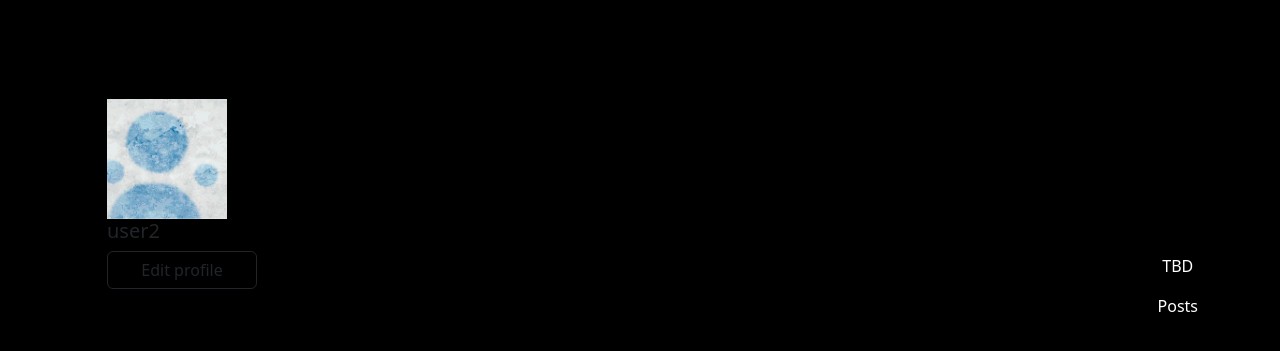
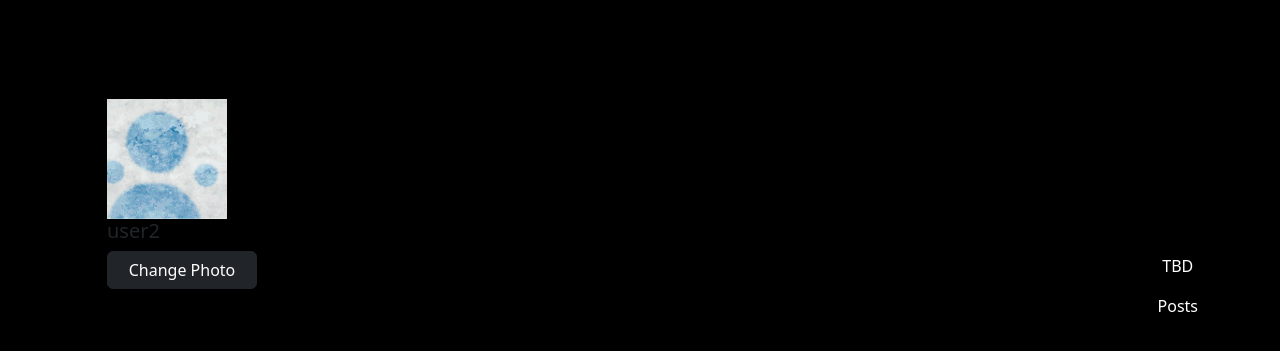
Before and after one commit to ZheZheDoshka/djangoBlog, a Django app: a page that uses sampleBlog/core/templates/core/base.html in a window 1280 px wide. Shown: the part 56-407 px from the top of the page. Run offline with Django 4.2, Linux system fonts and the light colour scheme; data comes from the database, SQL or seed files in the repository; both versions use the stored data as it was after the commit; some libraries are stand-ins or nearby versions.

Commit message:
added static file support, in the process of making upload custom image for profile function

```diff
--- a/sampleBlog/core/templates/core/base.html
+++ b/sampleBlog/core/templates/core/base.html
@@ -4,13 +4,14 @@
 <head>
     <meta charset="UTF-8">
     <meta name="viewport" content ="width=device_width, initial-scale=1.0">
+    {% load static %}
     {% load i18n %}
     {% load bootstrap5 %}
     {% bootstrap_css %}
     {% bootstrap_javascript %}
     <title>{% block title %} {% endblock %}</title>
 
-
+    {% block extrascripts %}{% endblock %}
 </head>
 <body class ="text-white" style="background-color:black;">
 {% include 'core/navbar.html' %}
--- a/sampleBlog/sampleBlog/settings.py
+++ b/sampleBlog/sampleBlog/settings.py
@@ -127,7 +127,9 @@
 # https://docs.djangoproject.com/en/4.2/howto/static-files/
 
 STATIC_URL = 'static/'
-
+STATIC_DIR = f'{BASE_DIR}/static'
+STATICFILES_DIRS = [f'{BASE_DIR}/static',
+                    ]
 LOGIN_URL = 'login/'
 
 # Default primary key field type
--- /dev/null
+++ b/sampleBlog/static/showElement.js
@@ -0,0 +1,11 @@
+
+        const showElement = document.getElementById('show-element-button');
+        const hideElement = document.getElementById('hide-element-button');
+        const element= document.getElementById("form-element");
+        showElement.addEventListener('click', () => {
+        element.style.display = 'block';
+           });
+
+       hideElement.addEventListener('click', () => {
+           element.display = 'none';
+                  });
--- /dev/null
+++ b/sampleBlog/userprofile/forms.py
@@ -0,0 +1,16 @@
+from django import forms
+
+
+from userprofile.models import *
+
+
+class PhotoForm(forms.ModelForm):
+    class Meta:
+        model = UserProfile
+        fields = ('photo',)
+
+
+class DescriptionForm(forms.ModelForm):
+    class Meta:
+        model = UserProfile
+        fields = ('description',)
--- a/sampleBlog/userprofile/models.py
+++ b/sampleBlog/userprofile/models.py
@@ -1,3 +1,5 @@
+import os
+
 from django.db import models
 from core.models import User
 
@@ -13,3 +15,14 @@
     description = models.CharField(max_length=255, default="")
     photo = models.ImageField(upload_to="images/user_profile",
                               default="images/user_profile/d1.png")
+
+    def update_photo(self, photo):
+        old_photo = self.photo.path
+        if "images/user_profile/d1.png" in old_photo:
+            self.update(photo=photo)
+        if os.path.exists(old_photo):
+            os.remove(old_photo)
+        self.update(photo=photo)
+
+    def update_description(self, description):
+        self.update(photo=description)
--- a/sampleBlog/userprofile/templates/userprofile/userprofile.html
+++ b/sampleBlog/userprofile/templates/userprofile/userprofile.html
@@ -1,15 +1,27 @@
 {% extends "core/base.html" %}
 {% load i18n %}
+{% load static %}
 
 {% block title %} {{category}} {% endblock %}
+{% block extrascripts %}
+<script src="{% static 'static/showElement.js' %}">
+</script>
+{% endblock %}
+
 {% block body %}
         <div class="card" style="background-color: #000; height:200px;">
             <div class="ms-4 mt-5 d-flex flex-column" style="width: 150px;">
                  <img src="{{ profile.photo.url }}" class="img-responsive" style="width: 120px"/>
                <h5>{{profile.user.username}}</h5>
-              <button type="button" class="btn btn-outline-dark" data-mdb-ripple-color="dark">
-                Edit profile
-              </button>
+                    <button id="show-element-button" class="btn btn-dark">Change Photo</button>
+                        <div id="form-element" style="display: none;">
+                            <form method="post" class="form-inline" >
+                            {% csrf_token %}
+                            {{ photo_form.as_p }}
+                                <button type="submit" name="photo-submit" class="btn btn-dark">Upload</button>
+                                <button type="button" id="hide-element-button" class="btn btn-dark">Cancel</button>
+                            </form>
+                        </div>
             </div>
           </div>
           <div>
--- a/sampleBlog/userprofile/views.py
+++ b/sampleBlog/userprofile/views.py
@@ -3,6 +3,7 @@
 from django.views import View
 
 from userprofile.models import *
+from userprofile.forms import *
 # Create your views here.
 
 
@@ -11,8 +12,13 @@
 
     def get(self, request, profile_name):
         profile = get_object_or_404(UserProfile, profile_name=profile_name)
-        context = {'profile': profile}
+        photo_form = PhotoForm()
+        description_form = PhotoForm()
+        context = {'profile': profile, 'photo_form': photo_form, 'description_form': description_form}
         return render(request, self.template_name, context)
 
-    def post(self, request):
-        pass
+    def post(self, request, profile_name):
+        image = request.POST['photo']
+        profile = get_object_or_404(UserProfile, profile_name=profile_name)
+        profile.update_photo(image)
+        return redirect("/")
```
Also changed, not shown: sampleBlog/db.sqlite3.
